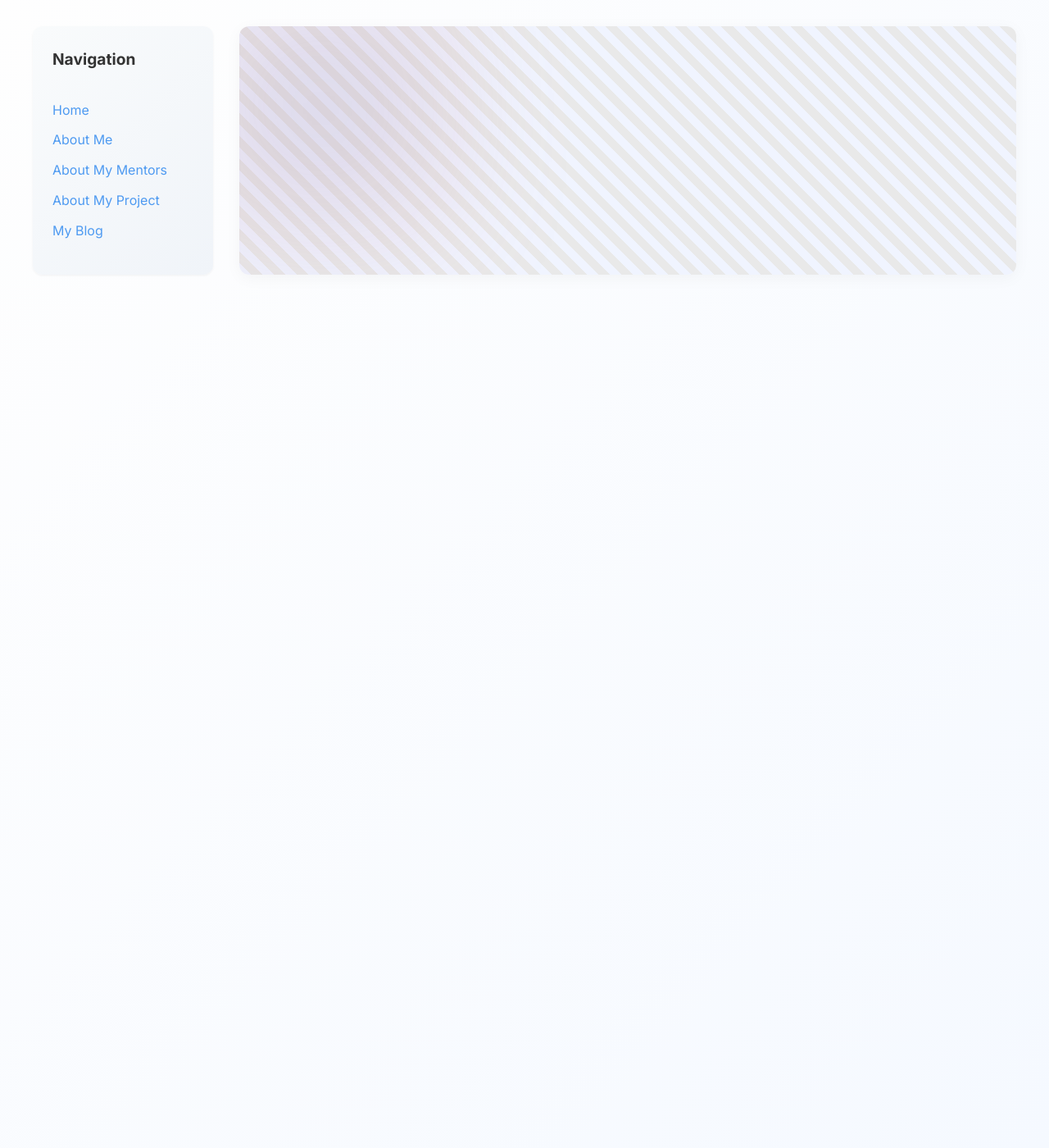
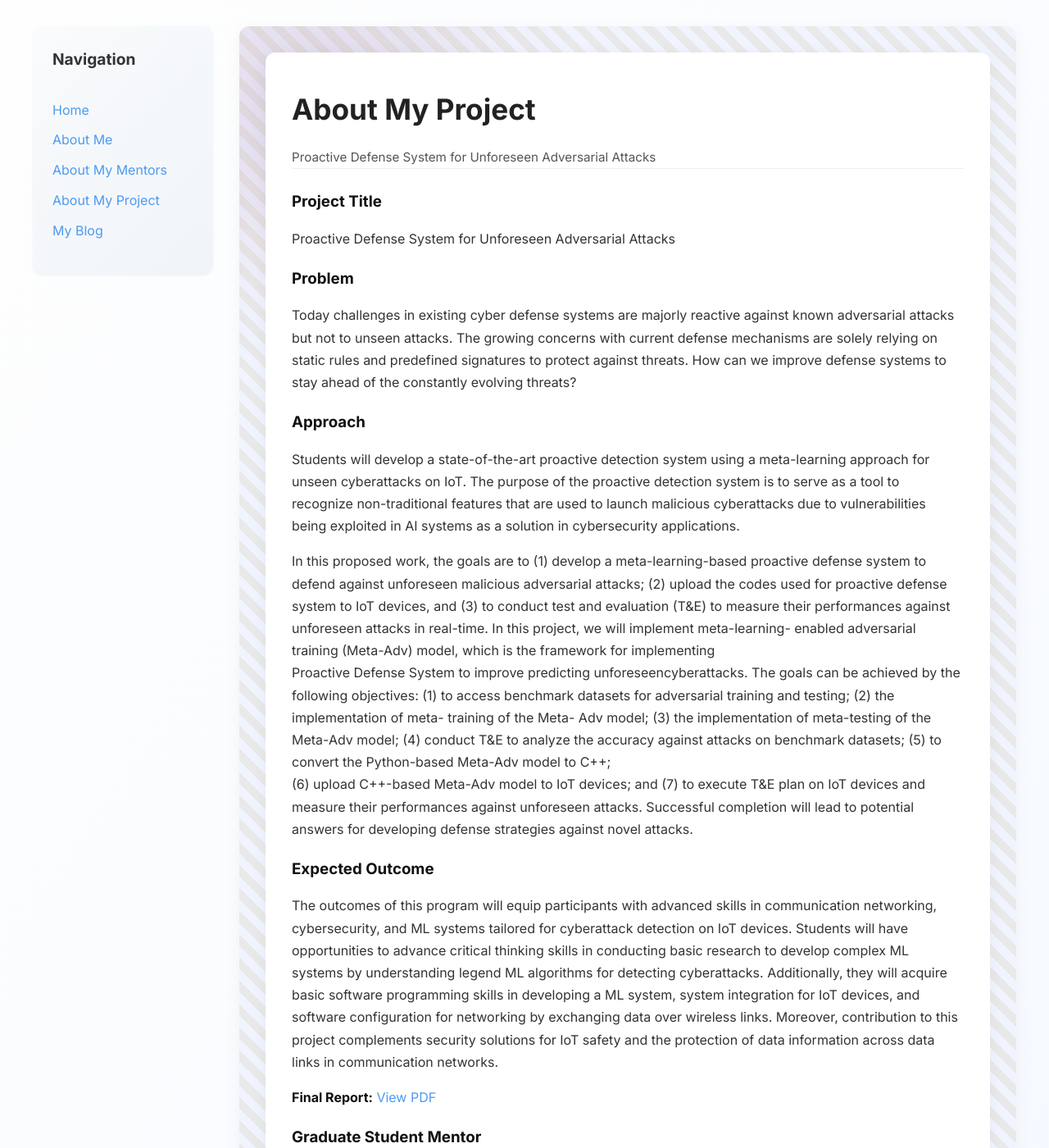
Before and after one commit to Waddelltre3/Waddelltre3.github.io, a Jekyll site: the page built from pages/about-my-project.md, in a window 1280 px wide and 1400 px high. Shown: the whole window at 82% size. Built offline with Jekyll 4.4.1, drawn with Linux system fonts in a browser that asks for light colours; our own code applies the rules of GitHub Pages for plain Markdown files; some of the changed text lies outside the part shown.

Commit message:
Update about-my-project.md

```diff
--- a/pages/about-my-project.md
+++ b/pages/about-my-project.md
@@ -8,42 +8,41 @@ project_title: "Proactive Defense System for Unforeseen Adversarial Attacks"
 
 
 problem: |
-
   Today challenges in existing cyber defense systems are majorly reactive against known
-adversarial attacks but not to unseen attacks. The growing concerns with current defense
-mechanisms are solely relying on static rules and predefined signatures to protect against
-threats. How can we improve defense systems to stay ahead of the constantly evolving threats?
+  adversarial attacks but not to unseen attacks. The growing concerns with current defense
+  mechanisms are solely relying on static rules and predefined signatures to protect against
+  threats. How can we improve defense systems to stay ahead of the constantly evolving threats?
 
 approach: |
   Students will develop a state-of-the-art proactive detection system using a meta-learning
-approach for unseen cyberattacks on IoT. The purpose of the proactive detection system is to
-serve as a tool to recognize non-traditional features that are used to launch malicious
-cyberattacks due to vulnerabilities being exploited in AI systems as a solution in cybersecurity
-applications.
+  approach for unseen cyberattacks on IoT. The purpose of the proactive detection system is to
+  serve as a tool to recognize non-traditional features that are used to launch malicious
+  cyberattacks due to vulnerabilities being exploited in AI systems as a solution in cybersecurity
+  applications.
 
   In this proposed work, the goals are to (1) develop a meta-learning-based proactive defense
-system to defend against unforeseen malicious adversarial attacks; (2) upload the codes used
-for proactive defense system to IoT devices, and (3) to conduct test and evaluation (T&E) to
-measure their performances against unforeseen attacks in real-time. In this project, we will
-implement meta-learning-enabled adversarial training (Meta-Adv) model, which is the
-framework for implementing Proactive Defense System to improve predicting unforeseen
-cyberattacks. The goals can be achieved by the following objectives: (1) to access benchmark datasets for adversarial training and testing; (2) the implementation of meta-training of the Meta-
-Adv model; (3) the implementation of meta-testing of the Meta-Adv model; (4) conduct T&E to analyze the accuracy against attacks on benchmark datasets; (5) to convert the Python-based
-Meta-Adv model to C++; (6) upload C++-based Meta-Adv model to IoT devices; and (7) to
-execute T&E plan on IoT devices and measure their performances against unforeseen attacks.
-Successful completion will lead to potential answers for developing defense strategies against
-novel attacks.
+  system to defend against unforeseen malicious adversarial attacks; (2) upload the codes used
+  for proactive defense system to IoT devices, and (3) to conduct test and evaluation (T&E) to
+  measure their performances against unforeseen attacks in real-time. In this project, we will implement meta-learning-
+  enabled adversarial training (Meta-Adv) model, which is the framework for implementing
+  Proactive Defense System to improve predicting unforeseencyberattacks. The goals can be achieved by the following
+  objectives: (1) to access benchmark datasets for adversarial training and testing; (2) the implementation of meta-
+  training of the Meta- Adv model; (3) the implementation of meta-testing of the Meta-Adv model; (4) conduct T&E to
+  analyze the accuracy against attacks on benchmark datasets; (5) to convert the Python-based Meta-Adv model to C++;
+  (6) upload C++-based Meta-Adv model to IoT devices; and (7) to execute T&E plan on IoT devices and measure their
+  performances against unforeseen attacks. Successful completion will lead to potential answers for developing defense
+  strategies against novel attacks.
 
 outcome: |
   The outcomes of this program will equip participants with advanced skills in communication
-networking, cybersecurity, and ML systems tailored for cyberattack detection on IoT devices.
-Students will have opportunities to advance critical thinking skills in conducting basic
-research to develop complex ML systems by understanding legend ML algorithms for detecting
-cyberattacks. Additionally, they will acquire basic software programming skills in developing a
-ML system, system integration for IoT devices, and software configuration for networking by
-exchanging data over wireless links. Moreover, contribution to this project complements
-security solutions for IoT safety and the protection of data information across data links in
-communication networks.
+  networking, cybersecurity, and ML systems tailored for cyberattack detection on IoT devices.
+  Students will have opportunities to advance critical thinking skills in conducting basic
+  research to develop complex ML systems by understanding legend ML algorithms for detecting
+  cyberattacks. Additionally, they will acquire basic software programming skills in developing a
+  ML system, system integration for IoT devices, and software configuration for networking by
+  exchanging data over wireless links. Moreover, contribution to this project complements
+  security solutions for IoT safety and the protection of data information across data links in
+  communication networks.
 
 final_report_url: ""
 
```
